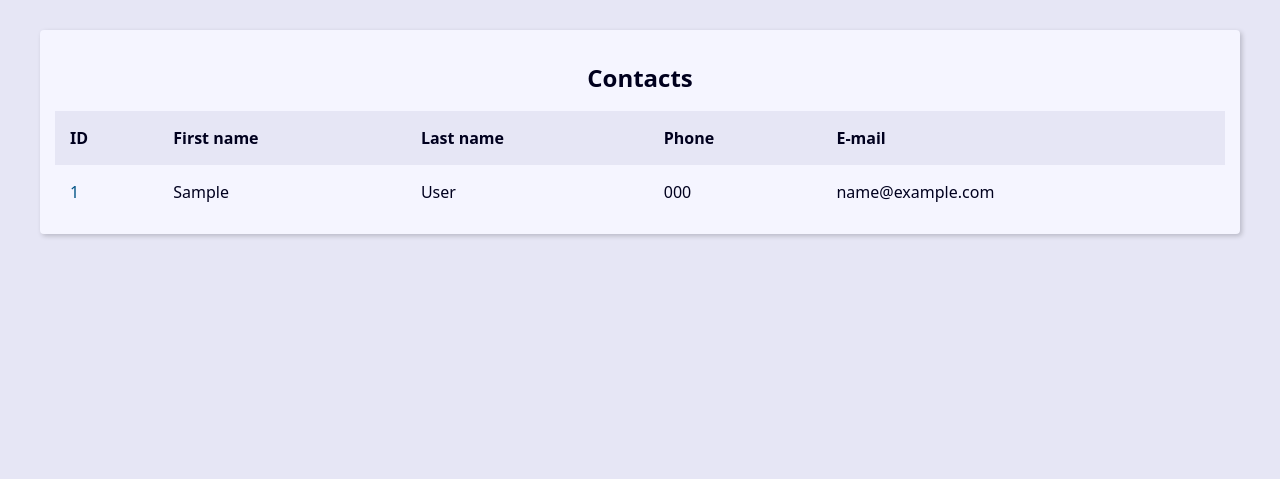
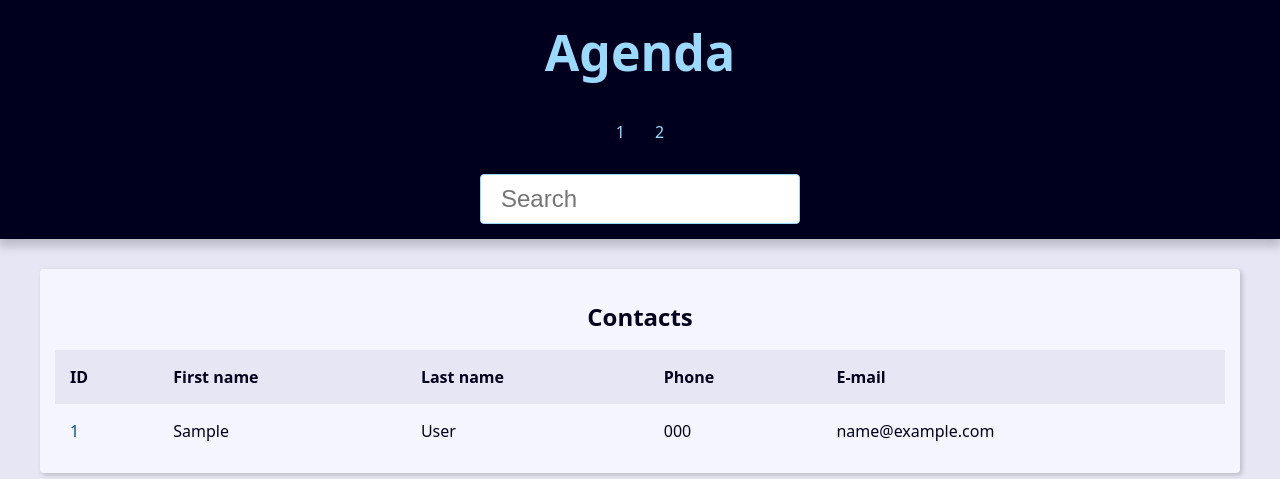
Before and after one commit to UnderwaterVillager/agenda_django, a Django app: page / in a window 1280 px wide. Shown: the top 479 px of the page. Run offline with Django 5.2, Linux system fonts and the light colour scheme; tables that the repository leaves empty hold one stand-in row (values such as "Sample post").

Commit message:
Filter and polish search

```diff
--- a/base_templates/global/base.html
+++ b/base_templates/global/base.html
@@ -2,12 +2,10 @@
 <!DOCTYPE html>
 <html lang="en">
 <head>
-    <meta charset="UTF-8">
-    <meta name="viewport" content="width=device-width, initial-scale=1.0">
-    <title>Document</title>
-    <link rel="stylesheet" href="{% static "global/css/style.css" %}">
+    {% include "global/partials/_head.html" %}
 </head>
 <body>
+    {% include "global/partials/_header.html" %}
     <main class="content">
         {% block  content%}{% endblock content%}
     </main>
--- /dev/null
+++ b/base_templates/global/partials/_head.html
@@ -0,0 +1,5 @@
+{% load static %}
+<meta charset="UTF-8">
+<meta name="viewport" content="width=device-width, initial-scale=1.0">
+<title>{{site_title}} Agenda</title>
+<link rel="stylesheet" href="{% static "global/css/style.css" %}">
--- /dev/null
+++ b/base_templates/global/partials/_header.html
@@ -0,0 +1,25 @@
+<header class="header">
+    <h1 class="header-heading">
+        <a href="{% url "contact:index" %}" class="header-link">Agenda</a>
+    </h1>
+    <nav class="menu">
+        <ul class="menu-list">
+            <li class="menu-item">
+                <a href="" class="menu-link">1</a>
+            </li>
+            <li class="menu-item">
+                <a href="" class="menu-link">2</a>
+            </li>
+        </ul>
+    </nav>
+
+    <div class="search">
+        <form action="{% url "contact:search" %}" method='GET'>
+            <input type="text" class="search-input"
+            placeholder='Search'
+            id="search"
+            name="q"
+            value={{request.GET.q.strip}}>
+        </form>
+    </div>
+</header>
--- a/contact/templates/contact/index.html
+++ b/contact/templates/contact/index.html
@@ -1,6 +1,7 @@
 {% extends "global/base.html" %}
 
 {% block content %}
+{% if contacts %}
         <div class="responsive-table">
             <table class="contacts-table">
                 <caption class="table-caption">
@@ -40,4 +41,11 @@
                 </tbody>
             </table>
         </div>
+{% else %}
+<div class="single-contact">
+    <h1 class="single-contact-name">
+        Nenhum contato encontrado.
+    </h1>
+</div>
+{% endif %}
 {% endblock content %}
--- a/contact/urls.py
+++ b/contact/urls.py
@@ -6,6 +6,7 @@ app_name = 'contact'
 
 urlpatterns = [
     path('<int:contact_id>/', views.contact, name='contact'),
+    path('search/', views.search, name='search'),
     path('', views.index, name='index'),
 
 ]
--- a/contact/views/contact_views.py
+++ b/contact/views/contact_views.py
@@ -1,5 +1,6 @@
-from django.shortcuts import render, get_object_or_404
+from django.shortcuts import render, get_object_or_404, redirect
 from django.http import Http404
+from django.db.models import Q
 
 from contact.models import Contact
 # Create your views here.
@@ -9,6 +10,23 @@ def index(request):
     contacts = Contact.objects.all().filter(show=True).order_by('-id')[0:10]
     context = {
         'contacts': contacts,
+        'site_title': 'Contatos - '
+    }
+
+    return render(request, 'contact/index.html', context)
+
+
+def search(request):
+    search_value = request.GET.get('q', '').strip()
+    if search_value == '':
+        return redirect('contact:index')
+
+    contacts = Contact.objects.filter(show=True).filter(
+        Q(first_name__icontains=search_value) | Q(last_name__icontains=search_value) | Q(phone__icontains=search_value) | Q(email__icontains=search_value)).order_by('-id')
+    context = {
+        'contacts': contacts,
+        'site_title': 'Contatos - ',
+        'search_value': search_value,
     }
 
     return render(request, 'contact/index.html', context)
@@ -16,9 +34,10 @@ def index(request):
 
 def contact(request, contact_id):
     single_contact = get_object_or_404(Contact, pk=contact_id, show=True)
-
+    contact_name = f'{single_contact.first_name} {single_contact.last_name} -'
     context = {
         'contact': single_contact,
+        'site_title': contact_name,
     }
 
     return render(request, 'contact/contact.html', context)
```
Lines whose indentation alone changed are shown as unchanged.
